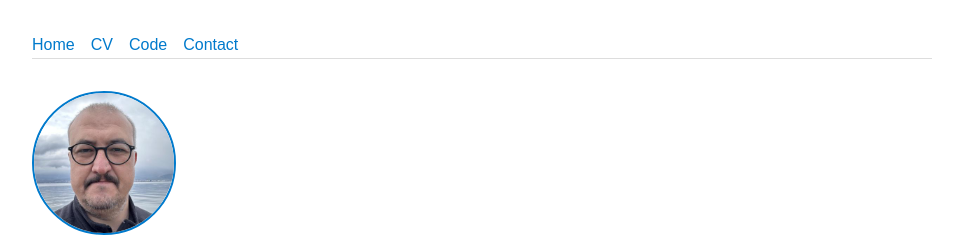
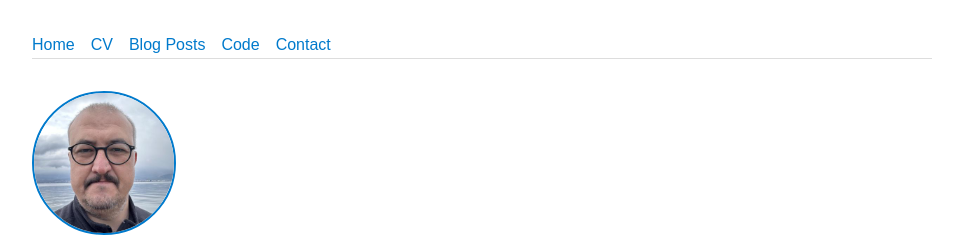
Before and after one commit to hincaltopcuoglu/hincaltopcuoglu.github.io, a Jekyll site: the page built from index.md, in a window 1280 px wide. Shown: the top 237 px of the page, without its empty margins (158-1121 px from the left). Built offline with Jekyll 4.4.1, drawn with Linux system fonts in a browser that asks for light colours.

Commit message:
Update home.html

```diff
--- a/_layouts/home.html
+++ b/_layouts/home.html
@@ -11,6 +11,7 @@
       <ul>
         <li><a href="{{ '/' | relative_url }}">Home</a></li>
         <li><a href="{{ '/cv/' | relative_url }}">CV</a></li>
+        <li><a href="{{ '/blog-posts.html' | relative_url }}">Blog Posts</a></li>
         <li><a href="{{ '/code.html' | relative_url }}">Code</a></li>
         <li><a href="{{ '/contact.html' | relative_url }}">Contact</a></li>
       </ul>
```
